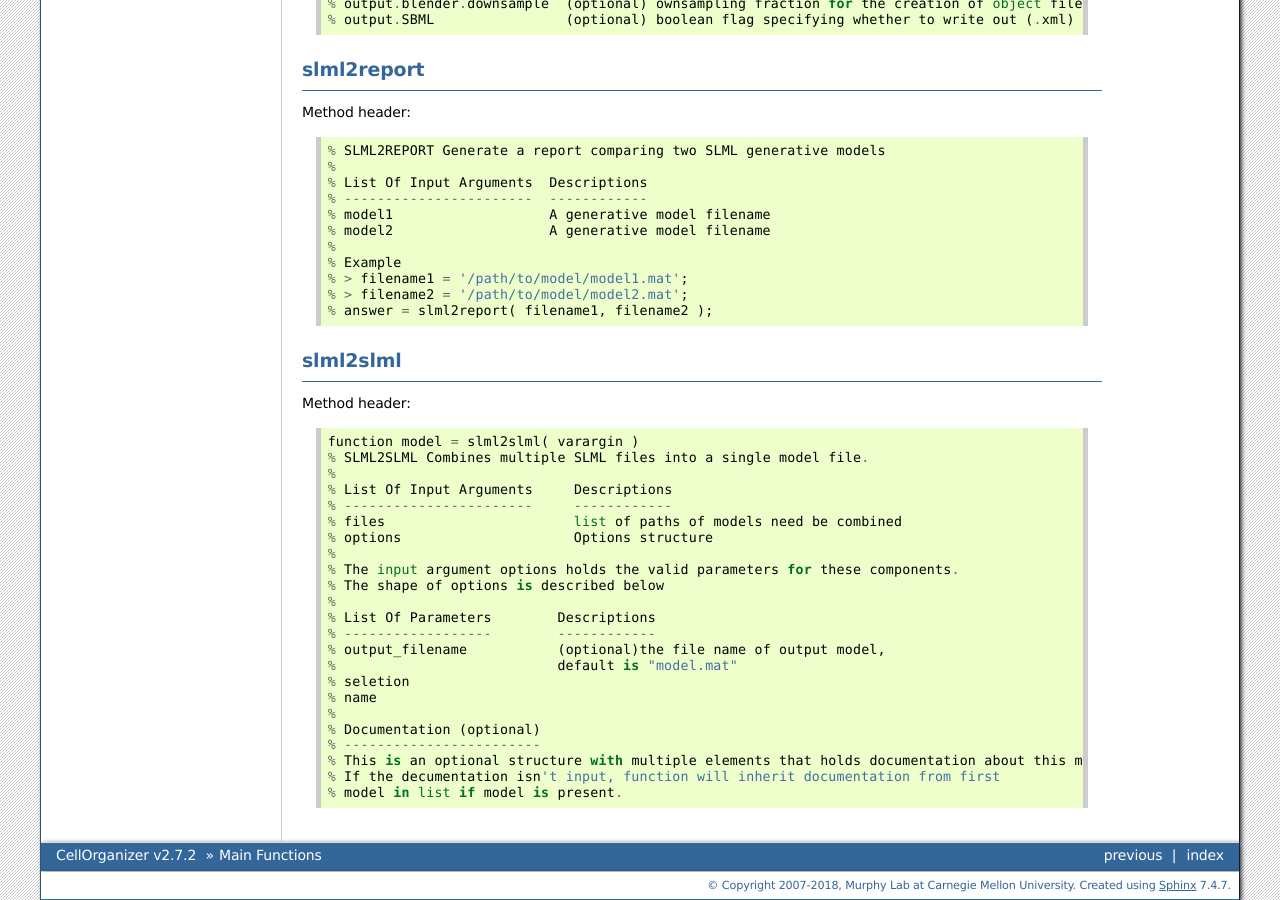
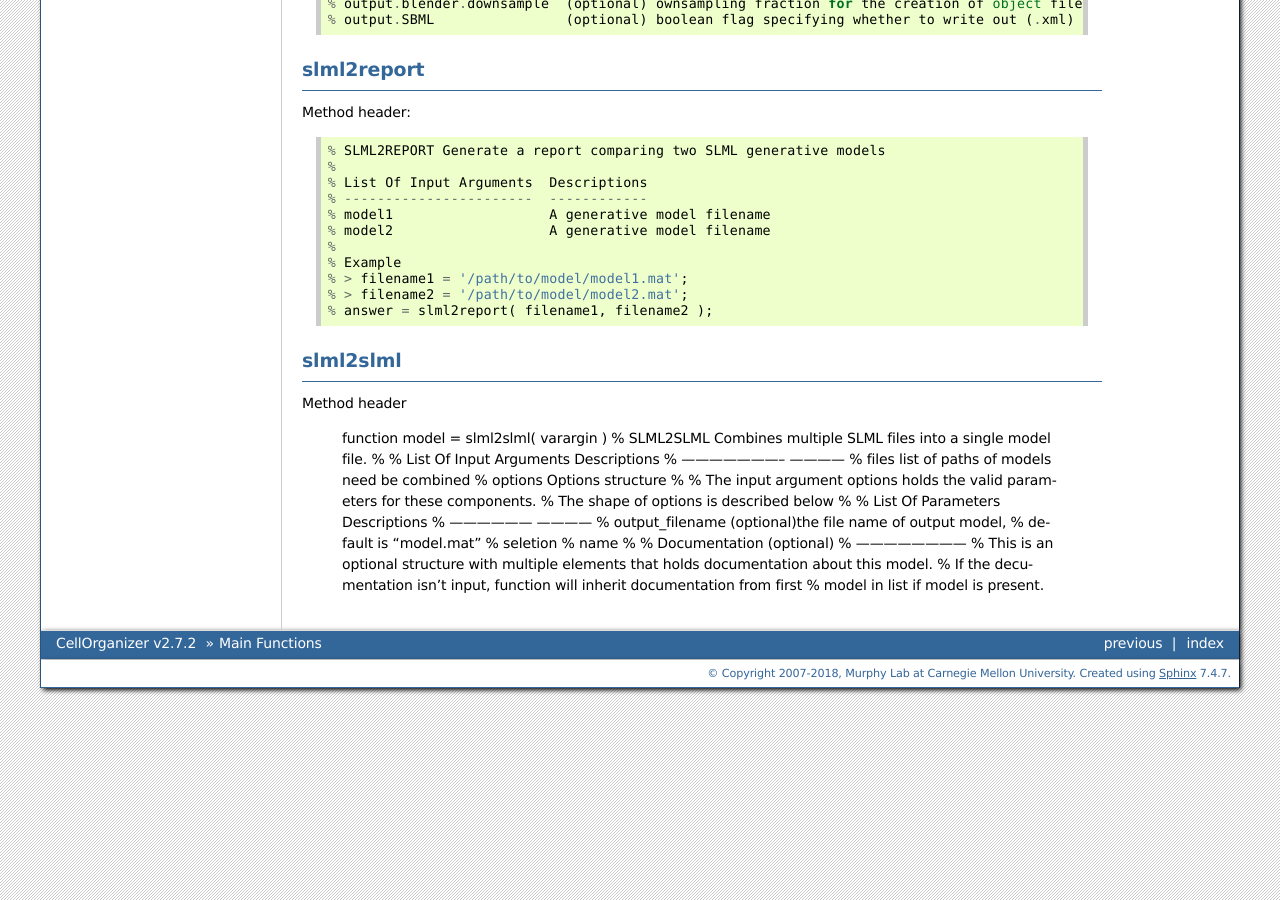
Before and after one commit to murphygroup/cellorganizer-documentation_old, a Sphinx documentation site: the page built from source/chapters/api.rst, in a window 1280 px wide and 900 px high, scrolled down 2920 px. Built offline with Sphinx 7.4.7, drawn with Linux system fonts in a browser that asks for light colours.

Commit message:
Updated docs

```diff
--- a/source/chapters/api.rst
+++ b/source/chapters/api.rst
@@ -201,7 +201,7 @@ Method header::
 slml2slml
 *********
 
-Method header::
+Method header
 
   function model = slml2slml( varargin )
   % SLML2SLML Combines multiple SLML files into a single model file.
```
